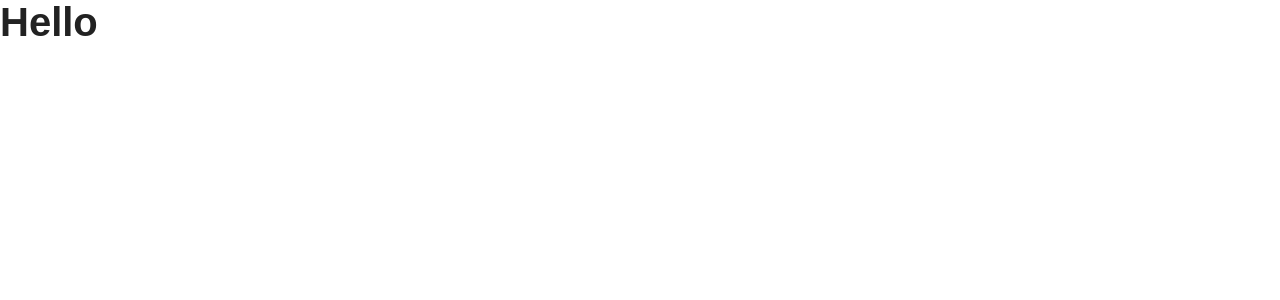
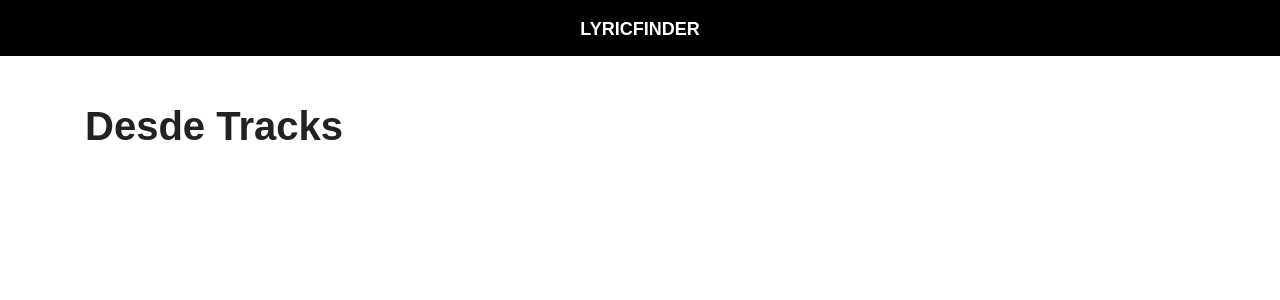
Before and after one commit to cristianjova/search-music, a React (Create React App) app: page / in a window 1280 px wide. Shown: the top 300 px of the page. Built offline with nearby package versions, Linux system fonts and the light colour scheme; a web font is replaced by a local one.

Commit message:
added index, navbar and tracks component

```diff
--- a/package.json
+++ b/package.json
@@ -5,6 +5,7 @@
   "dependencies": {
     "react": "^16.8.6",
     "react-dom": "^16.8.6",
+    "react-router-dom": "^5.0.1",
     "react-scripts": "3.0.1"
   },
   "scripts": {
--- a/src/App.js
+++ b/src/App.js
@@ -1,7 +1,22 @@
-import React from 'react';
+import React, { Fragment } from 'react';
+import { BrowserRouter as Router, Route, Switch } from 'react-router-dom';
+
+import Navbar from './components/layouts/Navbar';
+import Index from './components/layouts/Index';
 
 function App() {
-  return <h1>Hello</h1>;
+  return (
+    <Router>
+      <Fragment>
+        <Navbar />
+        <div className='container'>
+          <Switch>
+            <Route exact path='/' component={Index} />
+          </Switch>
+        </div>
+      </Fragment>
+    </Router>
+  );
 }
 
 export default App;
--- /dev/null
+++ b/src/components/layouts/Index.js
@@ -0,0 +1,12 @@
+import React, { Fragment } from 'react';
+import Tracks from '../tracks/Tracks';
+
+const Index = () => {
+  return (
+    <Fragment>
+      <Tracks />
+    </Fragment>
+  );
+};
+
+export default Index;
--- /dev/null
+++ b/src/components/layouts/Navbar.js
@@ -0,0 +1,11 @@
+import React from 'react';
+
+const Navbar = () => {
+  return (
+    <nav className='navbar navbar-dark bg-dark mb-5'>
+      <span className='navbar-brand mb-0 h1 mx-auto'>LyricFinder</span>
+    </nav>
+  );
+};
+
+export default Navbar;
--- /dev/null
+++ b/src/components/tracks/Tracks.js
@@ -0,0 +1,11 @@
+import React from 'react';
+
+const Tracks = () => {
+  return (
+    <div>
+      <h1>Desde Tracks</h1>
+    </div>
+  );
+};
+
+export default Tracks;
```
Also changed, not shown: 1 other file (tests, documents, lock files or other folders).
